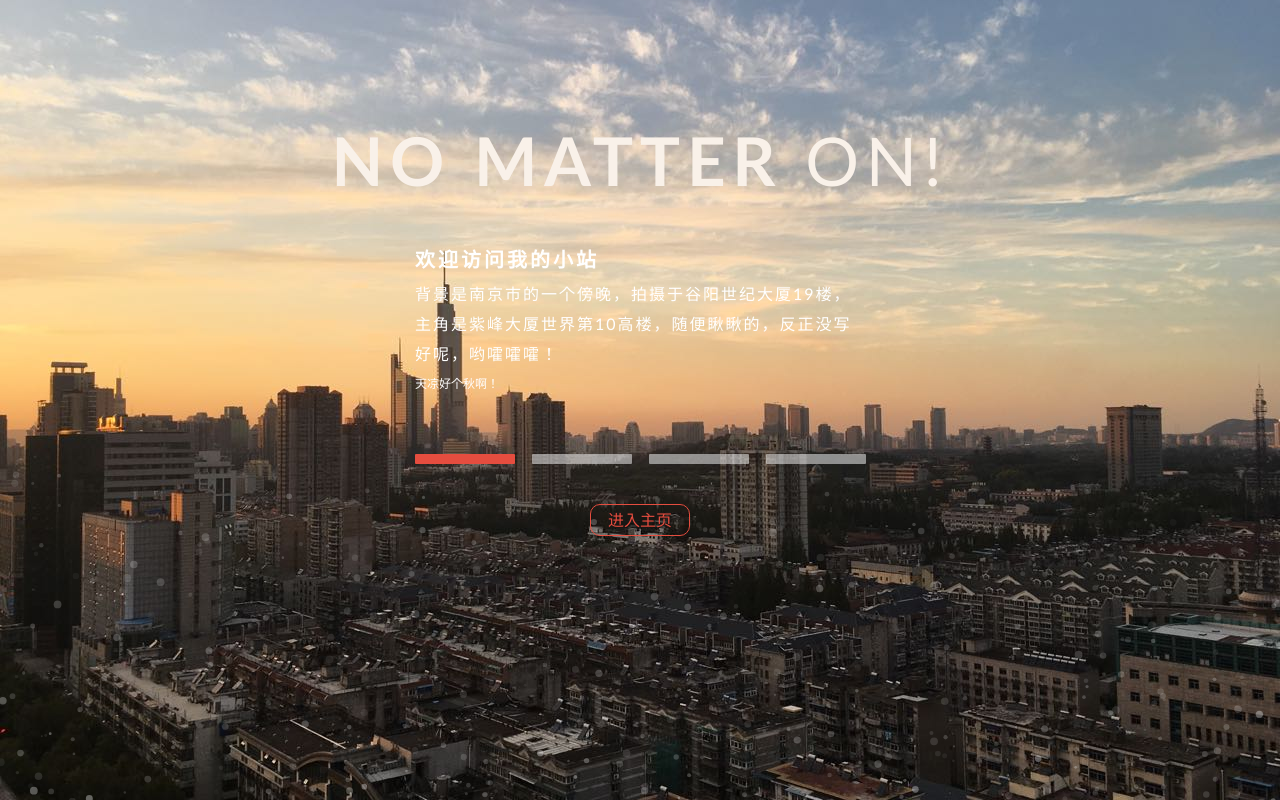
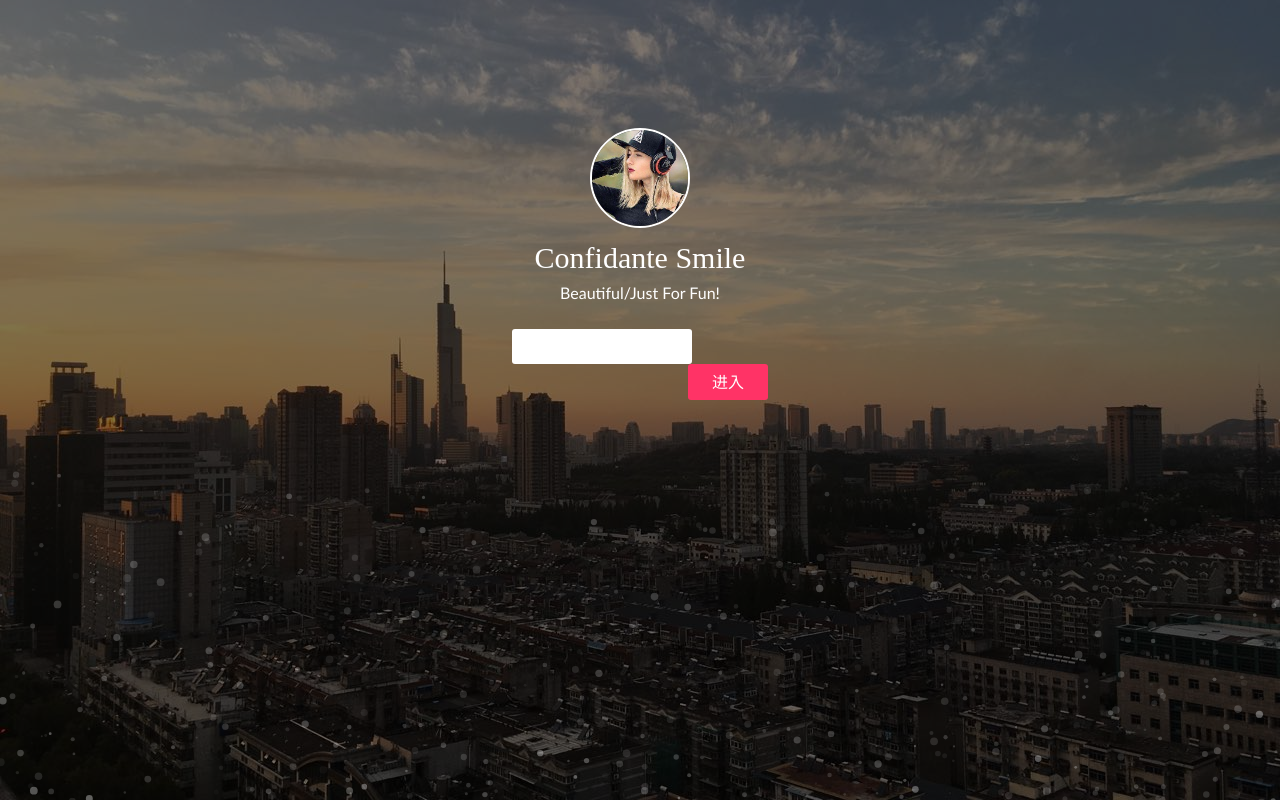
Before and after one commit to yechunlin/home, a plain HTML site: page index.html in a window 1280 px wide. Drawn offline with Linux system fonts and the light colour scheme.

Commit message:
改头换面

```diff
--- a/index.html
+++ b/index.html
@@ -21,29 +21,22 @@
 		<div class="container demo-1">
 			<div class="content">
 				<div id="large-header" class="large-header">
-					<canvas id="demo-canvas"></canvas>
-					<h1 class="main-title">No Matter <span class="thin">On!</span></h1>
-					<div class="main-ct">
-						<div class="ct-box">
-							<div class="ct-title"></div>
-							<div class="ct-normal"></div>
-							<div class="ct-sma"></div>
-						</div>
-						<div class="bt-box">
-							<div class="bt-point" id="red-pt"></div>
-							<div class="bt-point"></div>
-							<div class="bt-point"></div>
-							<div class="bt-point"></div>
-						</div>
-						<div class="banner">
-							<div class="goto">
-								进入主页
+					<canvas id="demo-canvas" style="background-color:rgba(0,0,0,0.5)"></canvas>
+					<div class="content-box">
+						<div class="content-item">
+							<div class="content-item-img">
+								<img src="./public/images/header.jpg" >
 							</div>
-							<!-- <ul>
-								<li><a href="{{url('articles/1')}}" target="_blank">php</a></li>
-								<li><a href="{{url('articles/3')}}" target="_blank">js</a></li>
-								<li><a href="{{url('articles/2')}}" target="_blank">html5</a></li>
-							</ul> -->
+							<div class="content-item-name">
+								Confidante Smile
+							</div>
+							<div class="content-item-des">
+								Beautiful/Just For Fun!
+							</div>
+							<div class="content-item-go">
+								<input type="text" name="" class="search-box">
+								<input type="button" value="进入" class="search-bt">
+							</div>
 						</div>
 					</div>
 				</div>
--- a/public/css/component.css
+++ b/public/css/component.css
@@ -11,11 +11,6 @@
 
 .demo-1 .large-header {
 	background-image: url('../images/nj.jpg');
-}
-
-.demo-2 .large-header {
-	background-image: url('../images/chun.jpg');
-	background-position: center bottom;
 }
 
 .demo-3 .large-header {
--- a/public/css/demo.css
+++ b/public/css/demo.css
@@ -193,64 +193,58 @@ p.ref {
 		font-size: 2.5em;
 	}
 }
-			.main-ct{
-				position: absolute;
-				margin: 0;
-				padding: 0;
-				top: 50%;
-				left: 50%;
-				-webkit-transform: translate3d(-50%,-50%,0);
-				transform: translate3d(-50%,-50%,0);
-				width:500px;
-				overflow:hidden
+.content-box{
+	width:100%;
+	height:100%;
+	position:absolute;
+	top:0
 }
-			.ct-box{
-				width:450px;
-				height:210px;
-				margin:5px auto;
-				color:#fff
+.content-item{
+	margin:10% auto;
+	width:20%;
 }
-			.ct-box .ct-title{
-				font-size:20px;
-				line-height:40px;
-				letter-spacing:3px;
-				font-weight:bold
+.content-item-img{
+	margin:10% auto 2% auto;
+	width:100px;
+	height:100px;
+	border-radius:50%;
+	overflow:hidden;
+	border:2px solid #fff;
 }
-			.ct-box .ct-normal{
-				line-height:30px;
-				letter-spacing:2px
+.content-item-img img{
+	height:100%
 }
-			.ct-box .ct-sma{
-				font-size:12px;
-				line-height:30px;
+.content-item-name{
+	line-height:50px;
+	font-size:30px;
+	color:#fff;
+	text-align:center;
+	font-family: Microsoft Yahei;
 }
-			.bt-box{
-				width:484px;
-				height:20px;
-				margin:5px auto;
+.content-item-des{
+	color:#fff;
+	text-align:center
 }
-			.bt-box .bt-point{
-				height:10px;
-				width:100px;
+.content-item-go{
+	margin-top: 10%;
+}
+.search-box{
+	width:180px;
+	height:35px;
 	float:left;
-				margin-left:17px;
-				/*background:#e54d3f;*/
-				cursor:pointer;
-				border-radius:1px;
-				background:rgba(255,255,255,0.5);
+	border:none;
+	border-radius:3px;
 }
-			#red-pt{
-				background:#e54d3f;
-			}
-			.goto{
-				border:1px solid #e54d3f;
-				width:100px;
-				margin:30px auto;
-				color: #e54d3f;
-				line-height: 30px;
-				text-align: center;
-				border-radius: 10px;
-				cursor:pointer;
+.search-bt{
+	margin-left:1%;
+	width:80px;
+	line-height:34px;
+	float:right;
+	color:#fff;
+	text-align:center;
+	background:#ff3366;
+	border:none;
+	border-radius:3px;
 }
 @media screen and (max-device-width: 420px) and (max-device-height: 812px) {
 	.main-title{top: 20%;}
```
Also changed, not shown: public/images/header.jpg (added). Lines whose indentation alone changed are shown as unchanged.
